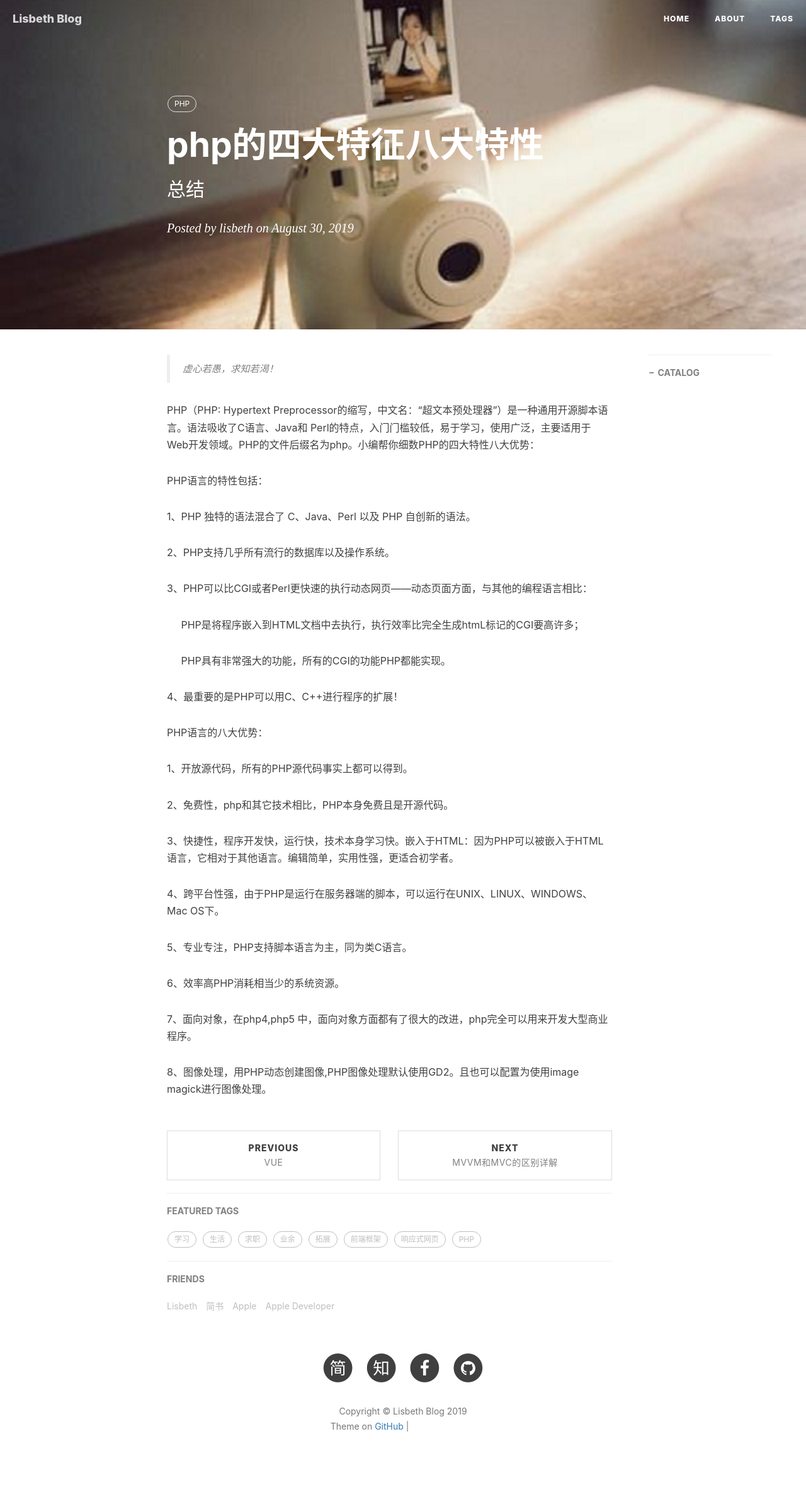
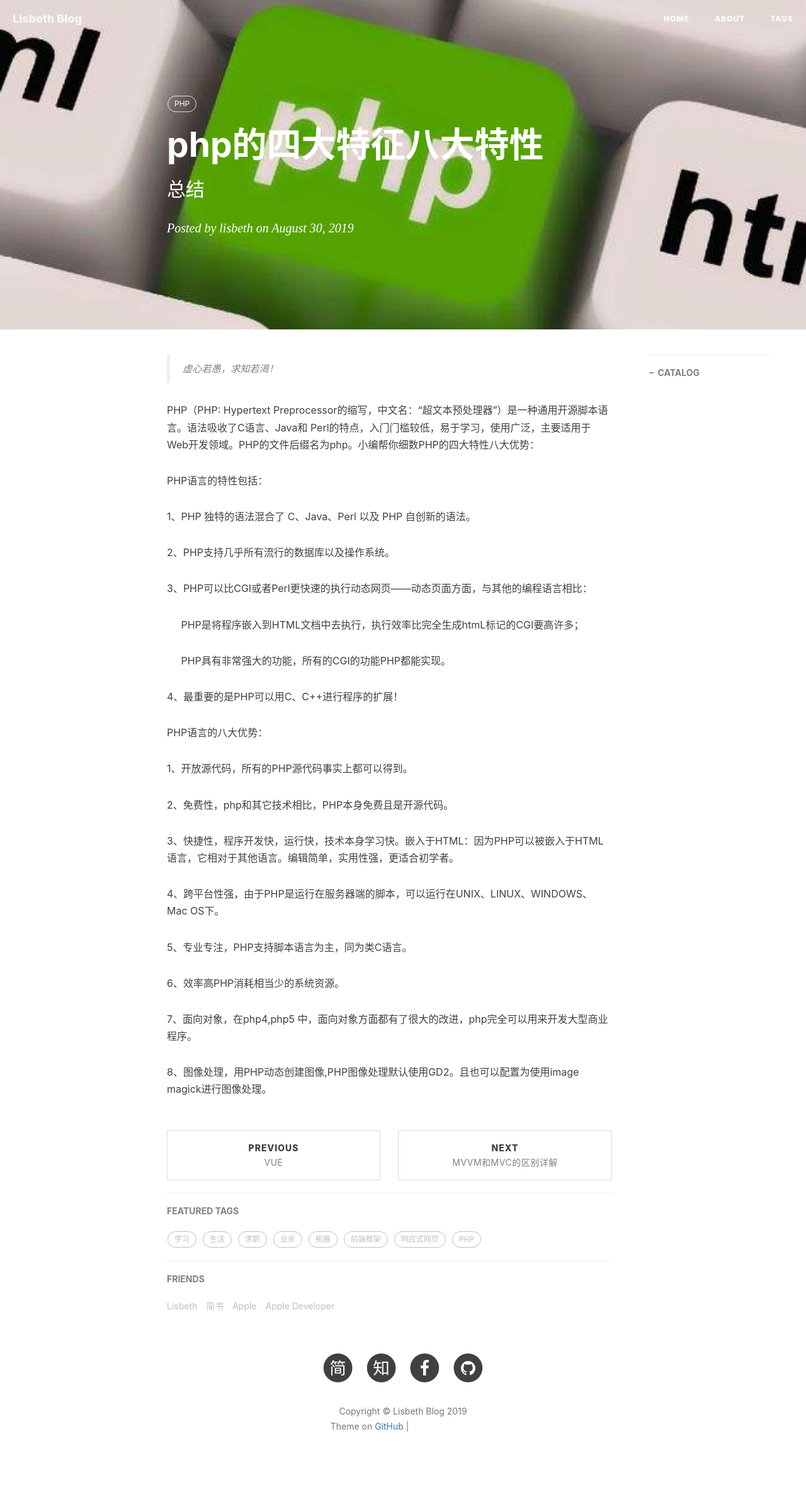
Before and after one commit to lisbeth0720/lisbeth0720.github.io, a Jekyll site: the page built from _posts/2019-08-30-php的四大特征八大特性.md, in a window 1280 px wide. Shown: the whole page at 63% size. Built offline with Jekyll 4.4.1, drawn with Linux system fonts in a browser that asks for light colours; nearby versions of some CDN libraries; comment, search, counter and statistics services are not loaded; grey boxes are pictures that could not be loaded.

Commit message:
Update 2019-08-30-php的四大特征八大特性.md

```diff
--- a/_posts/2019-08-30-php的四大特征八大特性.md
+++ b/_posts/2019-08-30-php的四大特征八大特性.md
@@ -4,7 +4,7 @@ title:      php的四大特征八大特性
 subtitle:    "总结"
 date:       2019-08-30
 author:     lisbeth
-header-img: img/post-bg-desk.jpg
+header-img: img/php.jpg
 catalog: true
 tags:
     - PHP
```
